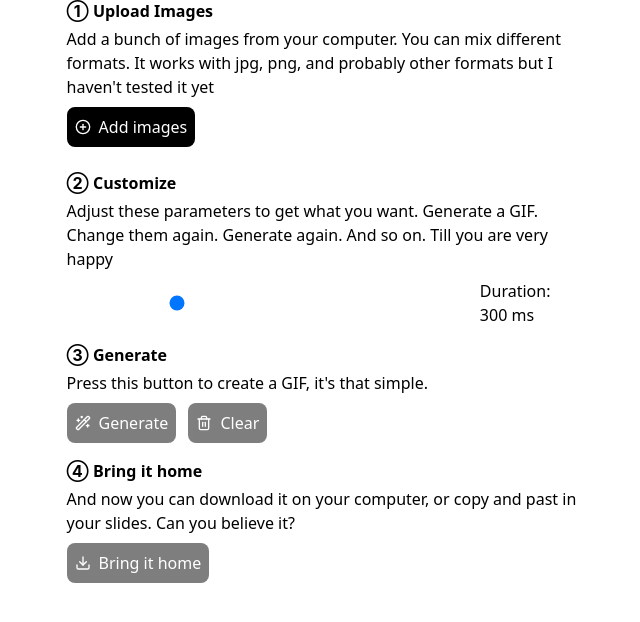
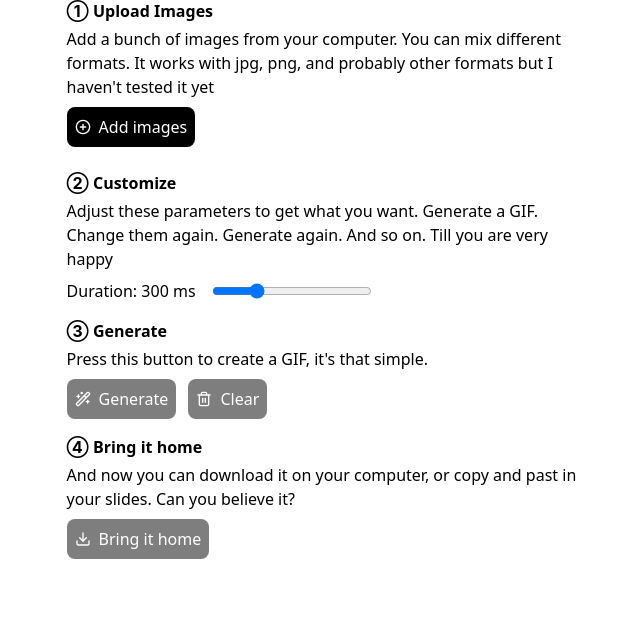
Before and after one commit to lndgst/random, a Flask app: page / in a window 1280 px wide. Shown: the part 129-751 px from the top of the page, without its empty margins (316-956 px from the left). Run offline with Flask 3, Linux system fonts and the light colour scheme.

Commit message:
Simplify duration slider layout

```diff
--- a/gif_app/templates/index.html
+++ b/gif_app/templates/index.html
@@ -5,30 +5,6 @@
     <title>The Giffer</title>
     <link href="https://cdn.jsdelivr.net/npm/tailwindcss@2.2.19/dist/tailwind.min.css" rel="stylesheet">
     <script src="https://unpkg.com/lucide@latest/dist/umd/lucide.js"></script>
-    <style>
-        #durationInput {
-            -webkit-appearance: none;
-            appearance: none;
-            width: 100%;
-            background: transparent;
-        }
-        #durationInput::-webkit-slider-runnable-track,
-        #durationInput::-moz-range-track {
-            height: 1px;
-            background: #000;
-        }
-        #durationInput::-webkit-slider-thumb,
-        #durationInput::-moz-range-thumb {
-            -webkit-appearance: none;
-            appearance: none;
-            height: 12px;
-            width: 12px;
-            border-radius: 50%;
-            background: #000;
-            border: none;
-            margin-top: -5.5px;
-        }
-    </style>
 </head>
 <body class="bg-white min-h-screen py-10 flex justify-center font-sans">
     <div class="p-10 w-full max-w-prose text-left mx-4">
@@ -47,9 +23,9 @@
             <div>
                 <h2 class="font-bold mb-1">&#9313; Customize</h2>
                 <p class="mb-2">Adjust these parameters to get what you want. Generate a GIF. Change them again. Generate again. And so on. Till you are very happy</p>
-                <div class="flex items-center space-x-2 mt-1">
-                    <input id="durationInput" type="range" min="50" max="1000" step="50" value="300" class="flex-grow">
-                    <div id="durationLabel" class="text-base">Duration: <span id="durationValue">300</span> ms</div>
+                <div class="flex items-center mt-1 space-x-2">
+                    <div id="durationLabel" class="mr-2">Duration: <span id="durationValue">300</span> ms</div>
+                    <input id="durationInput" type="range" min="50" max="1000" step="50" value="300" class="w-40">
                 </div>
             </div>
             <div>
```
